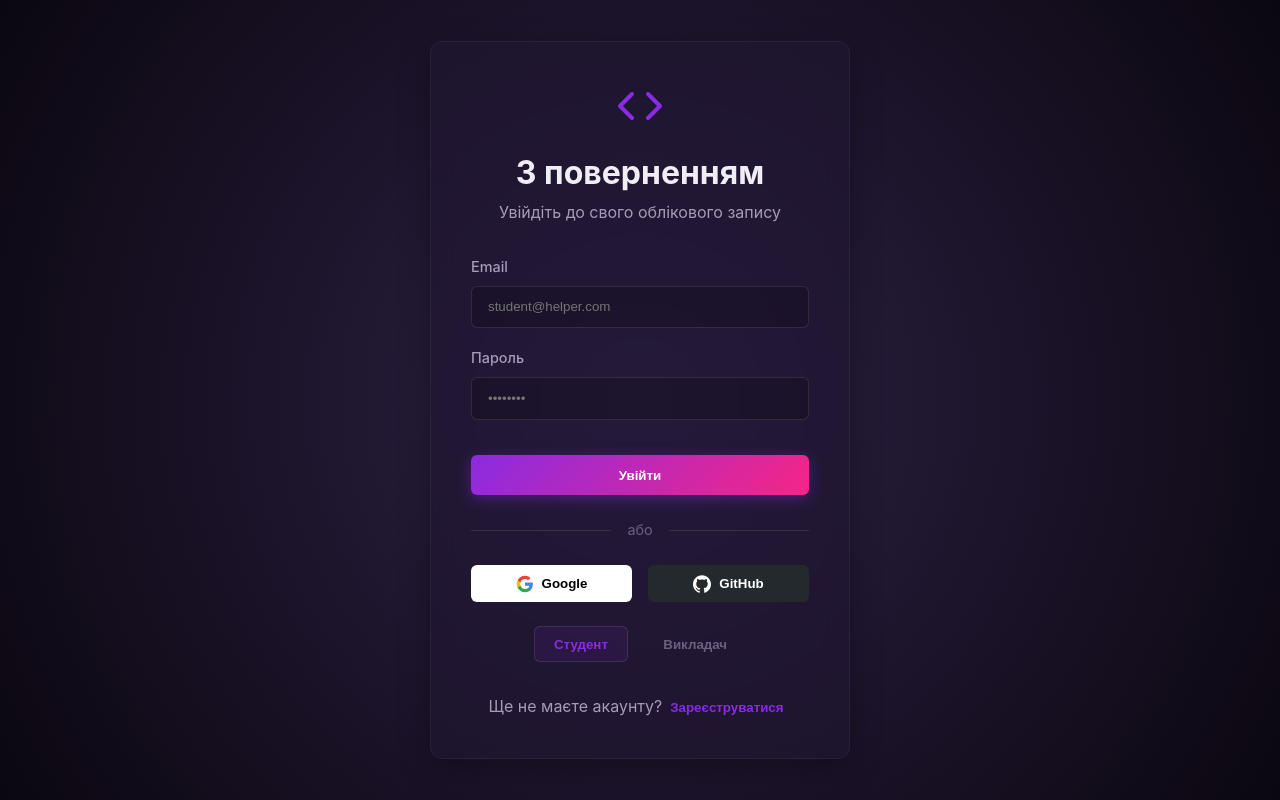
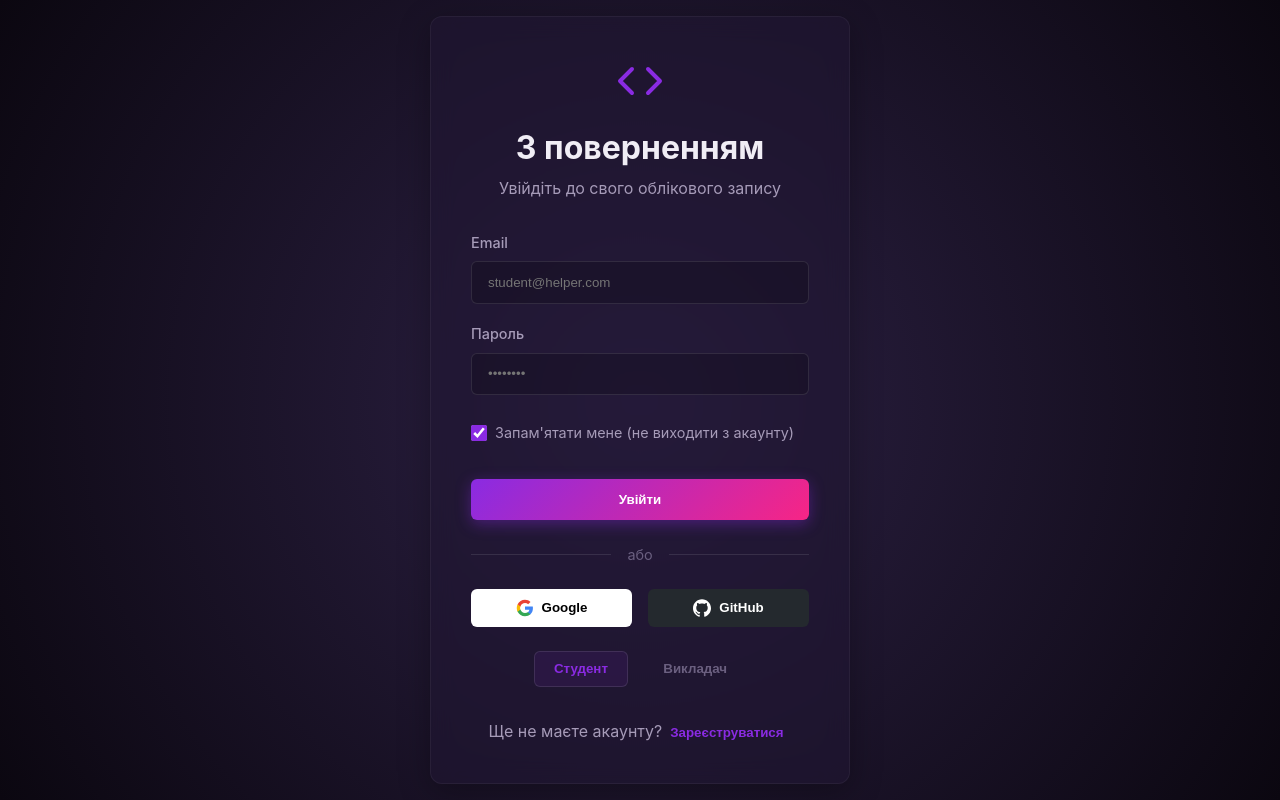
Before and after one commit to ProgramAndiy/Helper-C-, a React (Vite) app: page /login in a window 1280 px wide. Built offline with nearby package versions, Linux system fonts and the light colour scheme; no server answers.

Commit message:
Remove print button, add dynamic module title to certificate, add Remember Me toggle to login

```diff
--- a/src/pages/AuthPage.jsx
+++ b/src/pages/AuthPage.jsx
@@ -2,7 +2,7 @@ import { useState } from 'react';
 import { useNavigate } from 'react-router-dom';
 import { Code } from 'lucide-react';
 import { auth, db, googleProvider, githubProvider } from '../firebase/config';
-import { signInWithPopup, signInWithEmailAndPassword, createUserWithEmailAndPassword } from 'firebase/auth';
+import { signInWithPopup, signInWithEmailAndPassword, createUserWithEmailAndPassword, setPersistence, browserLocalPersistence, browserSessionPersistence } from 'firebase/auth';
 import { doc, setDoc, getDoc } from 'firebase/firestore';
 import { useAuth } from '../context/AuthContext';
 
@@ -38,6 +38,7 @@ export default function AuthPage() {
   const [email, setEmail] = useState('');
   const [password, setPassword] = useState('');
   const [errorMsg, setErrorMsg] = useState('');
+  const [rememberMe, setRememberMe] = useState(true);
 
   // States for student registration
   const [lastName, setLastName] = useState('');
@@ -53,6 +54,8 @@ export default function AuthPage() {
     e.preventDefault();
     setErrorMsg('');
     try {
+      await setPersistence(auth, rememberMe ? browserLocalPersistence : browserSessionPersistence);
+
       if (isLogin) {
         await signInWithEmailAndPassword(auth, email, password);
         // Role is loaded inside AuthContext.jsx onAuthStateChanged automatically.
@@ -92,6 +95,7 @@ export default function AuthPage() {
 
   const handleGoogleLogin = async () => {
     try {
+      await setPersistence(auth, rememberMe ? browserLocalPersistence : browserSessionPersistence);
       const userCredential = await signInWithPopup(auth, googleProvider);
       const user = userCredential.user;
 
@@ -126,6 +130,7 @@ export default function AuthPage() {
 
   const handleGithubLogin = async () => {
     try {
+      await setPersistence(auth, rememberMe ? browserLocalPersistence : browserSessionPersistence);
       const userCredential = await signInWithPopup(auth, githubProvider);
       const user = userCredential.user;
 
@@ -274,6 +279,19 @@ export default function AuthPage() {
             />
           </div>
 
+          <div style={{ display: 'flex', alignItems: 'center', gap: '0.5rem', marginTop: '0.5rem' }}>
+            <input
+              type="checkbox"
+              id="remember"
+              checked={rememberMe}
+              onChange={(e) => setRememberMe(e.target.checked)}
+              style={{ width: '16px', height: '16px', accentColor: 'var(--primary)', cursor: 'pointer' }}
+            />
+            <label htmlFor="remember" style={{ color: 'var(--text-secondary)', fontSize: '0.9rem', cursor: 'pointer', userSelect: 'none' }}>
+              Запам'ятати мене (не виходити з акаунту)
+            </label>
+          </div>
+
           <button type="submit" className="btn btn-primary" style={{ marginTop: '1rem', padding: '0.8rem' }}>
             {isLogin ? 'Увійти' : 'Зареєструватися'}
           </button>
--- a/src/pages/student/CertificatePage.jsx
+++ b/src/pages/student/CertificatePage.jsx
@@ -6,6 +6,7 @@ export default function CertificatePage() {
   const navigate = useNavigate();
   const location = useLocation();
   const score = location.state?.score || 100;
+  const moduleTitle = location.state?.moduleTitle || 'Основи програмування C#';
   const { userData } = useAuth();
 
   const studentName = userData
@@ -21,12 +22,9 @@ export default function CertificatePage() {
   return (
     <div style={{ display: 'flex', flexDirection: 'column', alignItems: 'center', justifyContent: 'center', padding: '2rem', minHeight: '100vh', background: 'var(--bg-primary)' }}>
 
-      <div style={{ width: '100%', maxWidth: '900px', display: 'flex', justifyContent: 'space-between', marginBottom: '2rem' }} className="no-print">
+      <div style={{ width: '100%', maxWidth: '900px', display: 'flex', justifyContent: 'flex-start', marginBottom: '2rem' }} className="no-print">
         <button className="btn" style={{ background: 'transparent', color: 'var(--text-muted)', padding: 0 }} onClick={() => navigate('/student')}>
           <ArrowLeft size={20} /> Повернутися до Roadmap
-        </button>
-        <button className="btn btn-primary" onClick={handlePrint}>
-          <Printer size={18} /> Роздрукувати сертифікат
         </button>
       </div>
 
@@ -67,9 +65,9 @@ export default function CertificatePage() {
           <h2 style={{ fontSize: '2.5rem', borderBottom: '2px solid var(--primary)', display: 'inline-block', paddingBottom: '0.2rem', margin: 0, color: '#111', fontWeight: 'bold' }}>
             {studentName}
           </h2>
-          <p style={{ fontSize: '1.1rem', color: '#555', margin: 0 }}>успішно завершив(ла) навчальний курс</p>
+          <p style={{ fontSize: '1.1rem', color: '#555', margin: 0 }}>успішно завершив(ла) модуль</p>
           <h3 style={{ fontSize: '1.6rem', color: 'var(--primary)', margin: 0, fontWeight: '600' }}>
-            Основи та просунуті концепції C#
+            {moduleTitle}
           </h3>
         </div>
 
--- a/src/pages/student/IdePage.jsx
+++ b/src/pages/student/IdePage.jsx
@@ -165,7 +165,7 @@ export default function IdePage() {
       }
     }
 
-    navigate('/student/certificate', { state: { score: quizScore } });
+    navigate('/student/certificate', { state: { score: quizScore, moduleTitle: moduleData?.title || 'Основи C#' } });
   };
 
   const handleTaskSwitch = (index) => {
```
